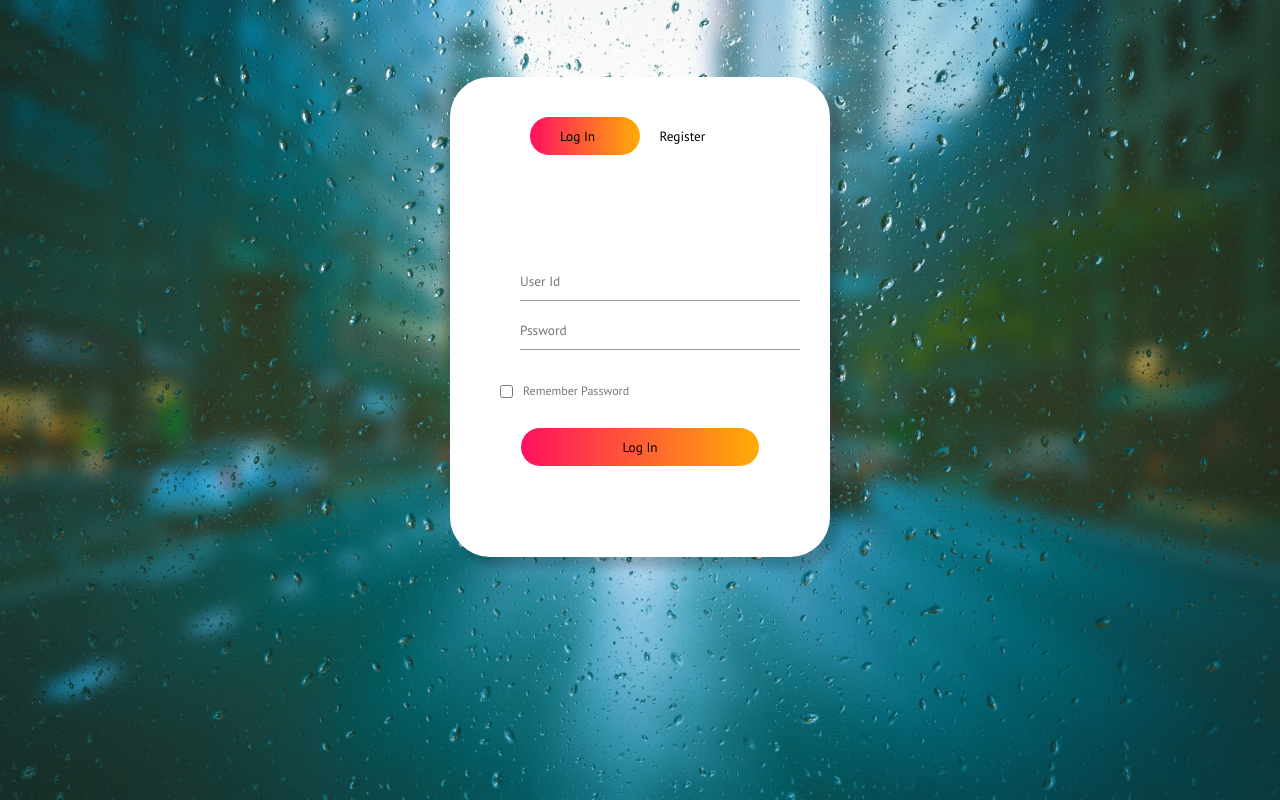
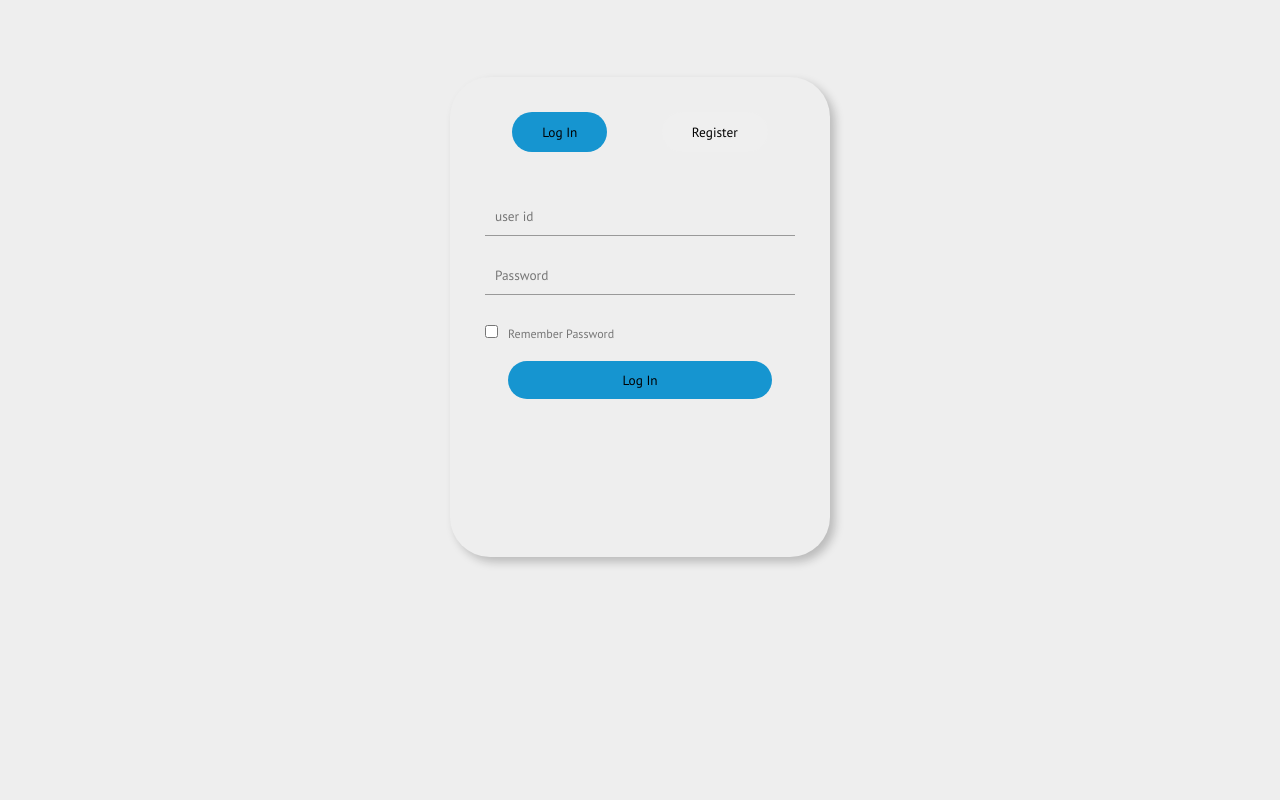
Before and after one commit to Satwik-Bhardwaj/AcadManager, a PHP site: page /logsession.html in a window 1280 px wide. Run offline with PHP 8.4, Linux system fonts and the light colour scheme.

Commit message:
some changes are made in login page, homepage correction

```diff
--- a/css/login_des.css
+++ b/css/login_des.css
@@ -1,17 +1,17 @@
 @import url('https://fonts.googleapis.com/css2?family=PT+Sans&display=swap');
+
 *{
-    margin: 0%;
-    padding: 0%;
+    margin: 0;
+    padding: 0;
     font-family: 'PT Sans', sans-serif;
     box-sizing: border-box;
+    text-decoration: none;
 }
 
 .mattress{
     height: 100%;
     width: 100%;
-    background-image:  url("/src/img/bg.jpg");
-    background-position: center;
-    background-size: cover;
+    background-color: #eee;
     position: absolute;
 }
 
@@ -20,53 +20,49 @@
     width: 380px;
     border: none;
     border-radius: 40px;
-    box-shadow: 10px 10px 10px rgba(0, 0, 0, 0.219) ;
+    box-shadow: 5px 5px 10px rgba(0, 0, 0, 0.219);
     position: relative;
-    background: #ffff;
-    padding: 5px;
+    background: #eee;
+    padding: 35px;
     margin: 6% auto;
     overflow: hidden;
 }
 .top_bar{
-    width: 220px;
-    margin: 35px auto;
+    width: 100%;
+    height: 40px;
     position: relative;
-    border-radius: 30px;
+    display: flex;
+    justify-content: space-around;
 }
+
+#login_btn{
+    background-color: #1695D0;
+}
+
 .toggle-btn{
      padding: 10px 30px;
      cursor: pointer;
-     background: transparent;
      border: 0;
-     outline: none;
+     border-radius: 30px;
      position: relative;
-
-}
-#btn{
-    top: 0;
-    left: 0;
-    position: absolute;
-    width: 110px;
-    height: 100%;
-    background: linear-gradient( to right, #ff105f,#ffad06);
-    border-radius: 30px;
-    transition: .5s;
+     transition: .5s;
 }
 
 .input-group{
-    top: 180px;
     position: absolute;
-    width:280px;
+    width:  100%;
     transition: .5s;
+}
+.input-group-sub{
+    display: flex;
+    flex-direction: column;
+    margin: 35px;
 }
 .input-field{
     width: 100%;
-    padding: 10px 0;
-    margin: 5px 20px;
-    border-left: 0;
-    border-right: 0;
-    border-top: 0;
-    border-bottom: 0;
+    padding: 10px 10px;
+    margin: 10px 0px;
+    border: none;
     border-bottom: 1px solid #999;
     outline: none;
     background: transparent;
@@ -77,23 +73,28 @@
     cursor: pointer;
     display: block;
     margin: auto;
-    background: linear-gradient(to right, #ff105f, #ffad06);
+    background-color: #1695D0;
     border: 0;
     outline: none;
     border-radius: 30px;
 }
-.check-box{
-    margin: 30px 10px 30px 0;
 
+.rem-pass-agree-state{
+    display: flex;
+    align-items: baseline;
+    justify-content: left;
+    width: 100%;
+    margin: 20px 0px;
 }
-span{
+
+label{
+    margin-left: 10px;
     color: #777;
     font-size: 12px;
-    bottom: 68px;
-    position: absolute;
 }
+
 #log_in{
-    left: 50px;
+    left: 0px;
 }
 #register{
     left: 450px;
--- a/index.html
+++ b/index.html
@@ -5,7 +5,6 @@
     <meta http-equiv="X-UA-Compatible" content="IE=edge">
     <meta name="viewport" content="width=device-width, initial-scale=1.0">
     <title>Student Management platform</title>
-    <!-- stylesheet is linked here with name main_css.css -->
     <link href="css/main_css.css" rel="stylesheet"></link>
 </head>
 <body>
--- a/logsession.html
+++ b/logsession.html
@@ -4,48 +4,59 @@
     <meta charset="UTF-8">
     <meta http-equiv="X-UA-Compatible" content="IE=edge">
     <meta name="viewport" content="width=device-width, initial-scale=1.0">
-    <title>Document</title>
+    <title>Login</title>
     <link href="css/login_des.css" rel="stylesheet"></link>
 </head>
 <body>
     <div class="mattress">
         <div class="log_card">
             <div class="top_bar">
-                <div id="btn"></div>
-                <button type="button" class="toggle-btn" onclick="log_in()">Log In</button>
-                <button type="button" class="toggle-btn" onclick="register()">Register</button>
+                <!-- <div id="btn"></div> -->
+                <button type="button" class="toggle-btn" id="login_btn" onclick="login()">Log In</button>
+                <button type="button" class="toggle-btn" id="reg_btn" onclick="register()">Register</button>
             </div>
             <form id="log_in" class="input-group">
-                <input type="text" class="input-field" placeholder="User Id" required>
-                <input type="text" class="input-field" placeholder="Pssword" required>
-                <input type="checkbox" class="check-box"><span>Remember Password</span>
-                <button type="submit" class="submit-button">Log In</button>
+                <div class="input-group-sub">
+                    <input type="text" class="input-field" placeholder="user id" required>
+                    <input type="password" class="input-field" placeholder="Password" required>
+                    <div class="rem-pass-agree-state">
+                        <input type="checkbox" class="check-box"><label>Remember Password</label>
+                    </div>
+                    <button type="submit" class="submit-button">Log In</button>
+                </div>
             </form>
             <form id="register" class="input-group">
-                <input type="text" class="input-field" placeholder="User Id" required>
-                <input type="text" class="input-field" placeholder="Email Id" required>
-                <input type="text" class="input-field" placeholder="Password" required>
-                <input type="checkbox" class="check-box"><span> I agree to the terms & conditions</span>
-                <button type="submit" class="submit-button">Register</button>
+                <div class="input-group-sub">
+                    <input type="text" class="input-field" placeholder="User Id" required>
+                    <input type="text" class="input-field" placeholder="Email Id" required>
+                    <input type="password" class="input-field" placeholder="Password" required>
+                    <div class="rem-pass-agree-state">
+                    <input type="checkbox" class="check-box"><label> I agree to the terms & conditions</label>
+                    </div>
+                    <button type="submit" class="submit-button">Register</button>
+                </div>
             </form>
 
         </div>
     </div>
     <script>
-        var x = document.getElementById("log_in");
-        var y = document.getElementById("register");
-        var z = document.getElementById("btn");
+        var log_in = document.getElementById("log_in");
+        var reg = document.getElementById("register");
+        var login_btn = document.getElementById("login_btn");
+        var reg_btn = document.getElementById("reg_btn");
 
         function register(){
-            x.style.left = "-400px";
-            y.style.left = "50px";
-            z.style.left = "110px";
+            log_in.style.left = "-450px";
+            reg.style.left = "0px";
+            reg_btn.style.backgroundColor = "#1695D0";
+            login_btn.style.backgroundColor = "transparent";
 
         }
         function login(){
-            x.style.left = "50px";
-            y.style.left = "450px";
-            z.style.left = "0";
+            log_in.style.left = "0px";
+            reg.style.left = "450px";
+            reg_btn.style.backgroundColor = "transparent";
+            login_btn.style.backgroundColor = "#1695D0";
         }
     </script>
 </body>
```
